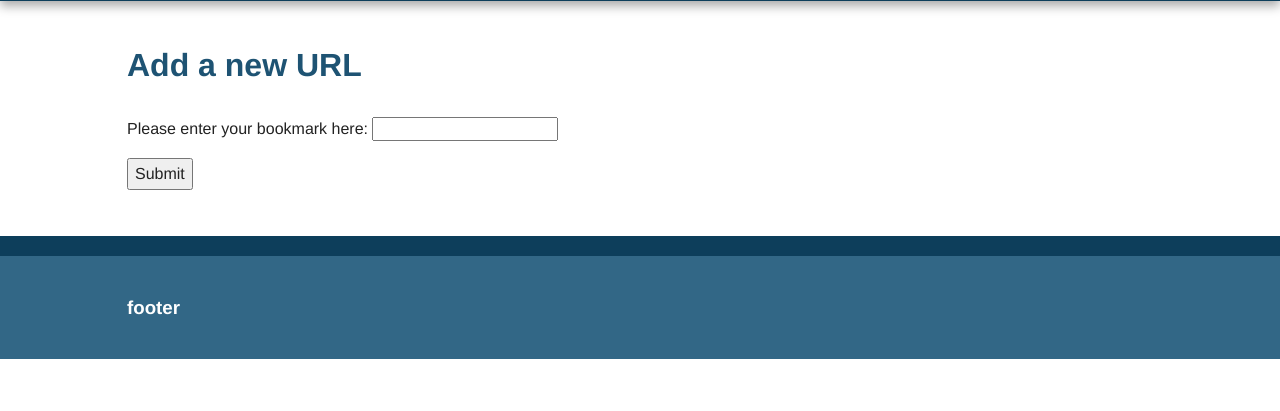
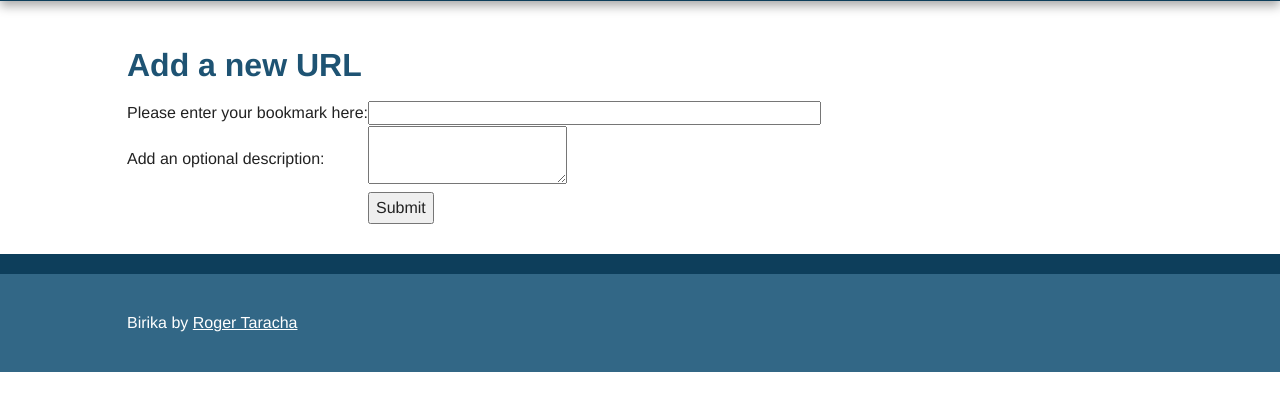
Before and after one commit to TheDancerCodes/Bookmarks-Flask-App, a Flask app: template thermos/templates/add.html in a window 1280 px wide. Shown: the part 95-506 px from the top of the page. Run offline with Flask 2, Linux system fonts and the light colour scheme; the template is opened without the code that fills it, so the values that code supplies are empty, except form fields; form fields are guessed from the names that the template uses; parts of the project's set-up code (start-up, migrations or seed data) failed here and were passed over; some libraries are stand-ins or nearby versions.

Commit message:
Using WTForms   + This is a first form class for that reps the HTML form for adding a bookmark.   + form.validate_on_submit() - checks HTTP method & validates the form.   + {{ form.hidden_tag() }} protects against CSRF attack.

```diff
--- a/requirements.txt
+++ b/requirements.txt
@@ -1 +1,2 @@
 Flask
+flask-wtf
--- a/thermos/templates/add.html
+++ b/thermos/templates/add.html
@@ -8,15 +8,21 @@
     <section>
         <h1>Add a new URL</h1>
         <form action="" method="post">
-            <article>
-                <p>
-                    Please enter your bookmark here:
-                    <input type="text" name="url">
-                </p>
-                <p>
-                    <button type="submit">Submit</button>
-                </p>
-            </article>
+            {{ form.hidden_tag() }}
+            <table>
+                <tr>
+                    <td>Please enter your bookmark here: </td>
+                    <td>{{ form.url(size = 50) }}</td>
+                </tr>
+                <tr>
+                    <td>Add an optional description:</td>
+                    <td>{{ form.description(size = 50) }}</td>
+                </tr>
+                <tr>
+                    <td></td>
+                    <td><button type="submit">Submit</button></td>
+                </tr>
+            </table>
         </form>
     </section>
 {% endblock %}
--- a/thermos/templates/base.html
+++ b/thermos/templates/base.html
@@ -57,7 +57,7 @@
 
         <div class="footer-container">
             <footer class="wrapper">
-                <h3>footer</h3>
+                <p>Birika by <a href="https://github.com/TheDancerCodes" target="_blank">Roger Taracha</a></p>
             </footer>
         </div>
 
--- a/thermos/thermos.py
+++ b/thermos/thermos.py
@@ -1,16 +1,19 @@
 """This is the main file for our Bookmark App."""
 from datetime import datetime
 from flask import Flask, render_template, request, redirect, url_for, flash
+
+from forms import BookmarkForm
 
 app = Flask(__name__)
 bookmarks = []
 app.config['SECRET_KEY'] = '9\xbcl\xeb\x83s\xa5]\xf7 +5c\xbd\xafh)\xfcts\xb2Y\x1f\xbd'
 
-def store_bookmark(url):
+def store_bookmark(url, description):
     """Function that stores the bookmarks as dicts in a list."""
     bookmarks.append(dict(
         url = url,
-        user = "taracha",
+        description = description,
+        user = "Taracha",
         date = datetime.utcnow
     ))
 
@@ -27,12 +30,14 @@ def index():
 @app.route('/add', methods=['GET', 'POST'])
 def add():
     """View Function for adding a Bookmark."""
-    if request.method == "POST":
-        url = request.form['url']
-        store_bookmark(url)
-        flash("Stored Bookmark '{}'".format(url))
+    form = BookmarkForm()
+    if form.validate_on_submit():
+        url = form.url.data
+        description = form.description.data
+        store_bookmark(url, description)
+        flash("Stored Bookmark '{}'".format(description))
         return redirect(url_for('index'))
-    return render_template('add.html')
+    return render_template('add.html', form=form)
 
 @app.errorhandler(404)
 def page_not_found(e):
```
Also changed, not shown: thermos/forms.py (added, +8 -0 lines).
